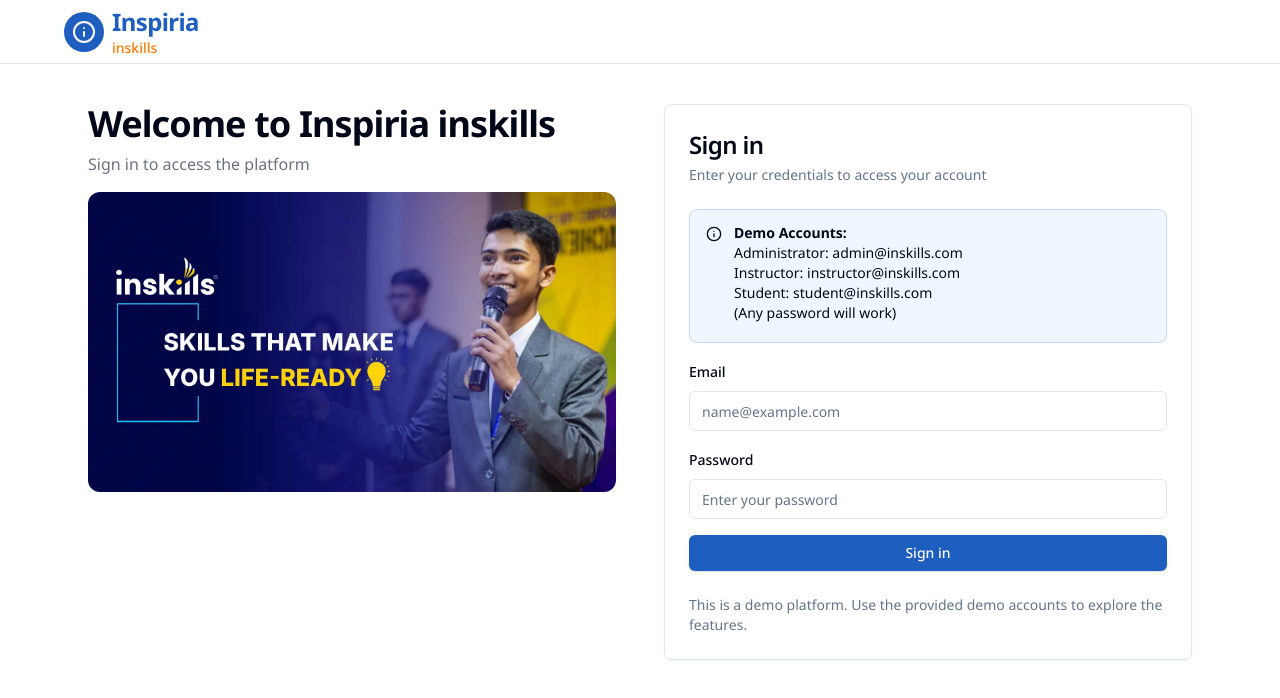
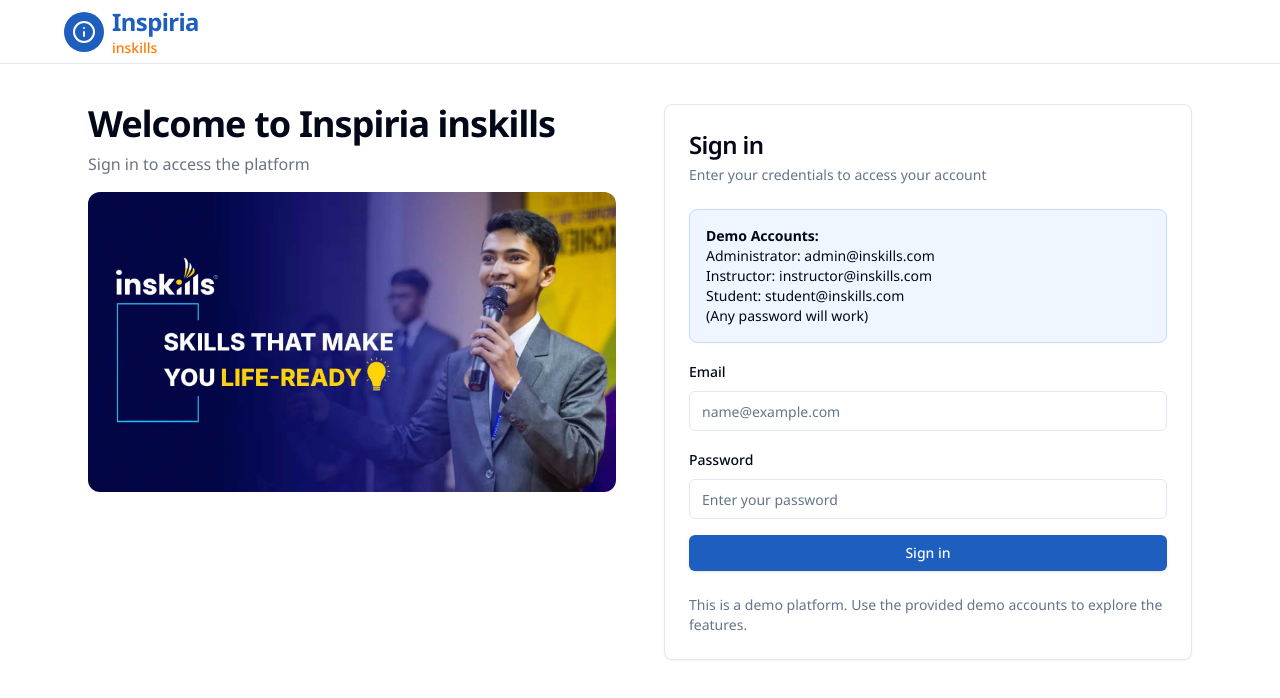
Before and after one commit to rakesh-mondal/inskills, a Next.js app: page /login in a window 1280 px wide. Shown: the top 698 px of the page. Built offline with nearby package versions, Linux system fonts and the light colour scheme.

Commit message:
fix: resolve script tag error in login form
Replace Alert component with styled div to avoid rendering issues.

Co-authored-by: Rakesh Mondal <42441494+rakesh-mondal@users.noreply.github.com>

```diff
--- a/app/login/login-form.tsx
+++ b/app/login/login-form.tsx
@@ -9,8 +9,7 @@ import { Input } from "@/components/ui/input"
 import { Label } from "@/components/ui/label"
 import { Checkbox } from "@/components/ui/checkbox"
 import { useAuth } from "@/contexts/auth-context"
-import { Alert, AlertDescription } from "@/components/ui/alert"
-import { InfoIcon, Loader2 } from "lucide-react"
+import { Loader2 } from "lucide-react"
 import type { User } from "@/contexts/auth-context"
 import { useRouter, useSearchParams } from "next/navigation"
 import { zodResolver } from "@hookform/resolvers/zod"
@@ -82,20 +81,13 @@ export function LoginForm() {
   return (
     <Form {...form}>
       <form onSubmit={form.handleSubmit(onSubmit)} className="space-y-4">
-        <Alert className="bg-blue-50 border-blue-200">
-          <InfoIcon className="h-4 w-4 text-blue-500" />
-          <AlertDescription className="text-sm">
-            <strong>Demo Accounts:</strong>
-            <br />
-            Administrator: {DEMO_CREDENTIALS[0].email}
-            <br />
-            Instructor: {DEMO_CREDENTIALS[1].email}
-            <br />
-            Student: {DEMO_CREDENTIALS[2].email}
-            <br />
-            (Any password will work)
-          </AlertDescription>
-        </Alert>
+        <div className="bg-blue-50 border border-blue-200 rounded-lg p-4">
+          <p className="text-sm"><strong>Demo Accounts:</strong></p>
+          <p className="text-sm">Administrator: {DEMO_CREDENTIALS[0].email}</p>
+          <p className="text-sm">Instructor: {DEMO_CREDENTIALS[1].email}</p>
+          <p className="text-sm">Student: {DEMO_CREDENTIALS[2].email}</p>
+          <p className="text-sm">(Any password will work)</p>
+        </div>
 
         <FormField
           control={form.control}
```
